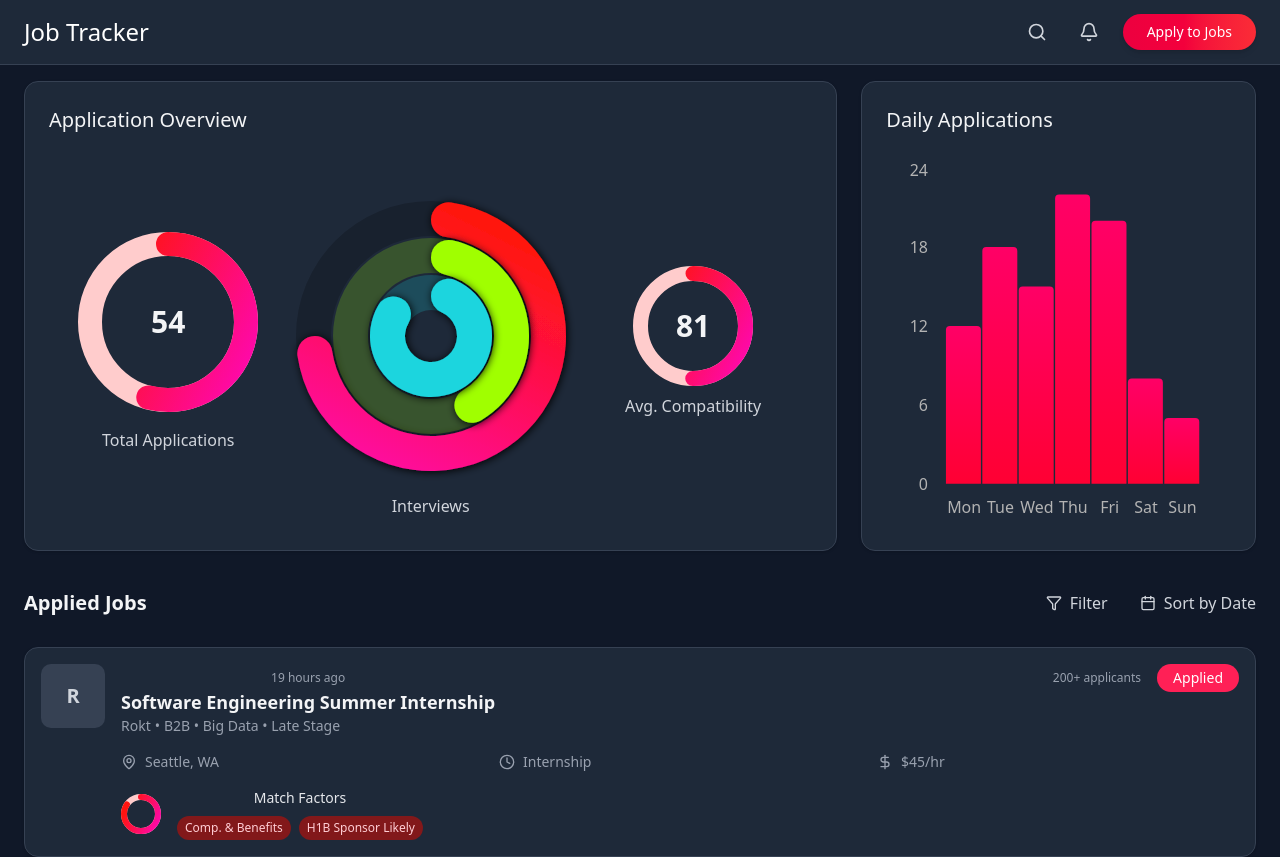
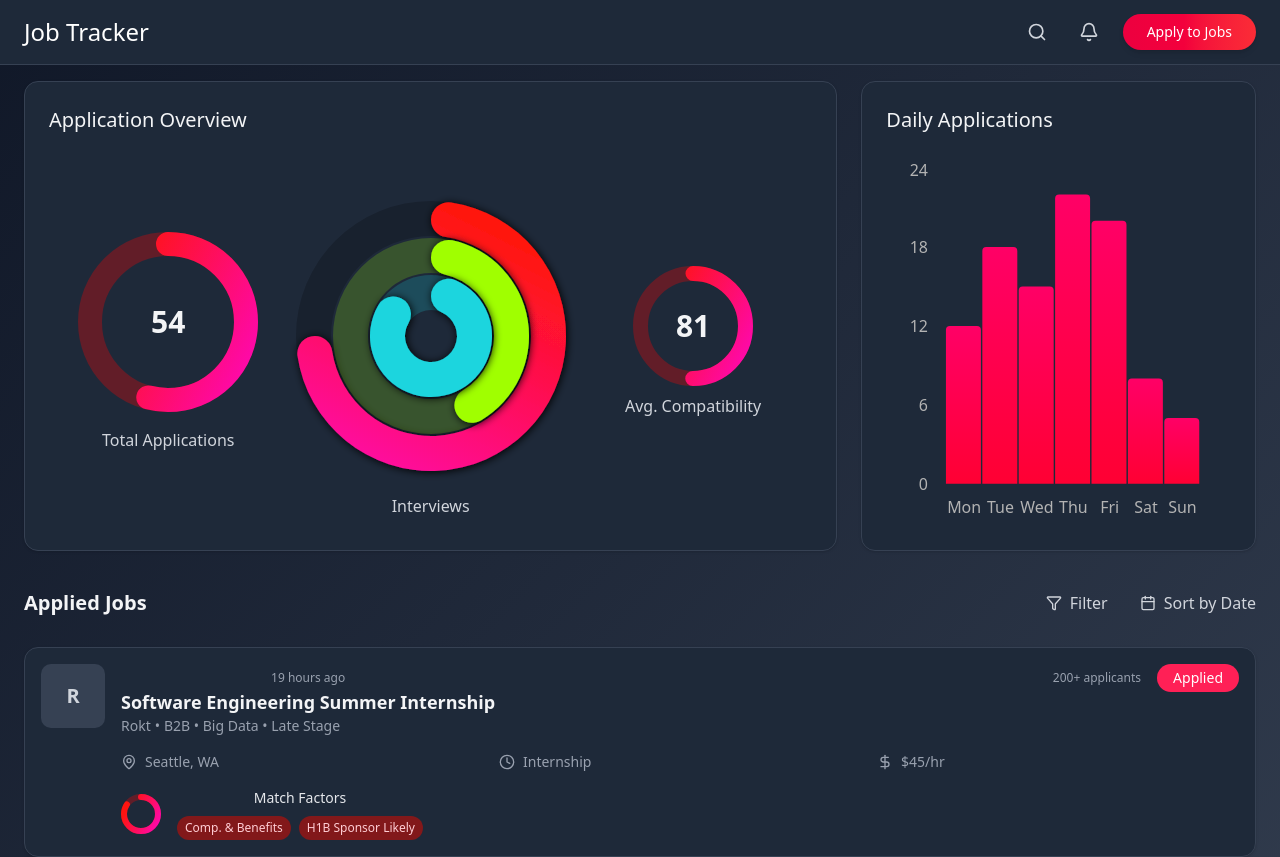
Before and after one commit to mrktsm/swiftapply-henhacks2025, a React (Vite) app in the folder frontend/: page / in a window 1280 px wide. Shown: the top 857 px of the page. Built offline with nearby package versions, Linux system fonts and the light colour scheme.

Commit message:
ADD: Gradient

```diff
--- a/frontend/src/JobApplicationDashboard.tsx
+++ b/frontend/src/JobApplicationDashboard.tsx
@@ -144,7 +144,7 @@ const JobApplicationDashboard = () => {
   };
 
   return (
-    <div className="bg-gray-900 min-h-screen text-gray-200">
+    <div className="bg-gradient-to-br from-gray-900 to-gray-700 min-h-screen text-gray-200">
       {/* Header - iOS style navigation bar */}
       <header className="bg-gray-800 bg-opacity-70 backdrop-blur-md border-b border-gray-700 sticky top-0 z-10">
         <div className="container mx-auto px-6 h-16 flex items-center justify-between">
--- a/frontend/src/components/ui/ProgressCircle.tsx
+++ b/frontend/src/components/ui/ProgressCircle.tsx
@@ -31,7 +31,7 @@ const ProgressCircle: React.FC<ProgressCircleProps> = ({
       .attr("r", radius - strokeWidth / 2)
       .attr("stroke-width", strokeWidth)
       .attr("fill", "none")
-      .attr("stroke", "#ffcccc"); // Light red color for the background circle
+      .attr("stroke", "rgba(255, 0, 0, 0.3)"); // Light red color for the background circle
 
     // Add animated circle for progress
     const animatedCircle = svg
```
